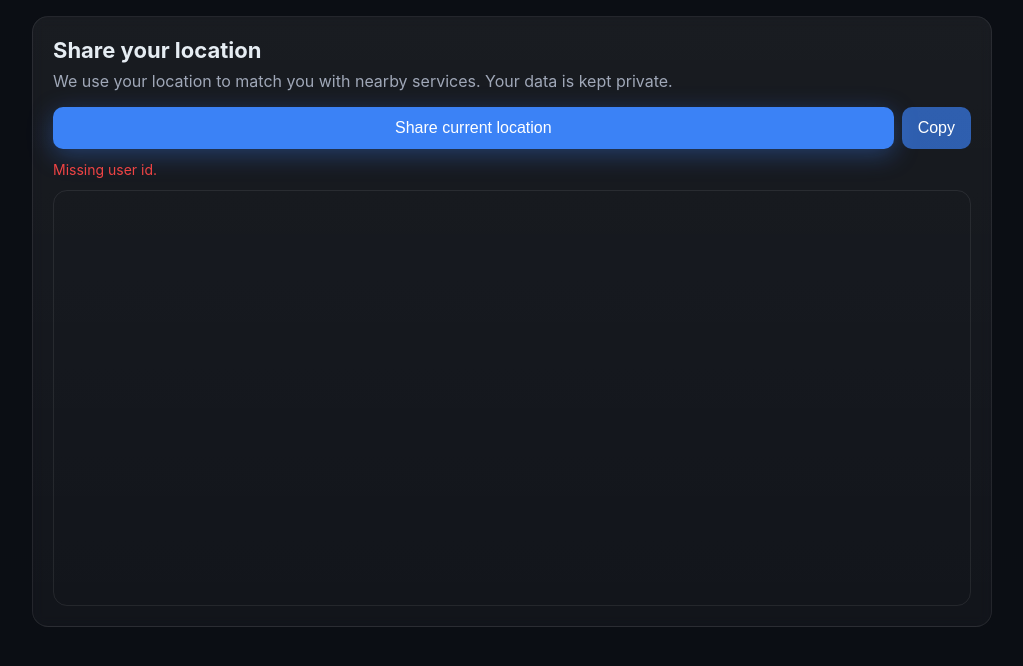
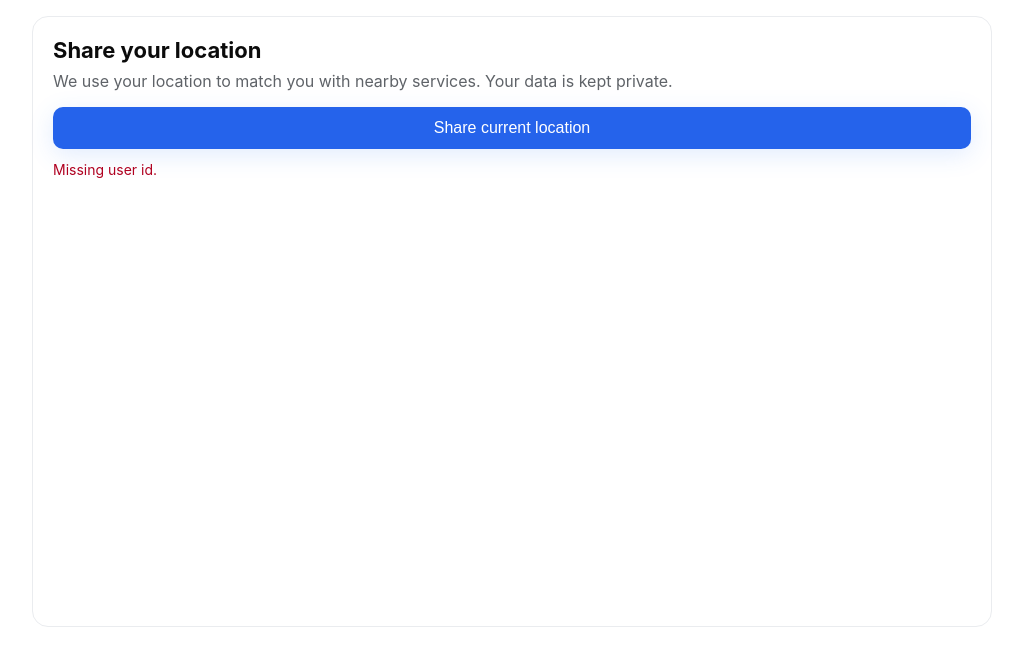
Before and after one commit to sourbhryadav1/map-webpage, a plain HTML site: page index.html in a window 1280 px wide. Shown: the whole page, without its empty margins (128-1151 px from the left). Drawn offline with nearby package versions, Linux system fonts and the light colour scheme.

Commit message:
Update index.html

```diff
--- a/index.html
+++ b/index.html
@@ -8,16 +8,16 @@
     <link rel="preconnect" href="https://unpkg.com">
     <link rel="stylesheet" href="https://unpkg.com/leaflet@1.9.4/dist/leaflet.css" integrity="sha256-p4NxAoJBhIIN+hmNHrzRCf9tD/miZyoHS5obTRR9BMY=" crossorigin=""/>
     <style>
-      :root { --bg:#0b0e14; --card:#101623; --muted:#a0a8b8; --fg:#e6edf3; --brand:#3b82f6; --ok:#16a34a; --err:#ef4444; }
+      :root { --bg:#ffffff; --card:#ffffff; --muted:#5f6368; --fg:#0b0b0b; --brand:#2563eb; --ok:#16a34a; --err:#b00020; }
       * { box-sizing: border-box; }
       body { font-family: Inter, system-ui, -apple-system, Segoe UI, Roboto, Arial, sans-serif; margin: 0; padding: 16px; background: var(--bg); color: var(--fg); }
       .wrap { max-width: 960px; margin: 0 auto; }
-      .card { background: linear-gradient(180deg, rgba(255,255,255,0.06), rgba(255,255,255,0.03)); border: 1px solid rgba(255,255,255,0.08); backdrop-filter: blur(6px); border-radius: 16px; padding: 16px; }
+      .card { background: var(--card); border: 1px solid #eaecef; border-radius: 16px; padding: 16px; }
       h1 { margin: 0 0 6px; font-size: 20px; }
       p { margin: 8px 0 16px; color: var(--muted); }
-      .actions { display: grid; grid-template-columns: 1fr auto; gap: 8px; align-items: center; }
-      button { background: var(--brand); color: white; border: none; padding: 12px 16px; border-radius: 10px; cursor: pointer; font-size: 16px; box-shadow: 0 6px 24px rgba(59,130,246,.35); }
-      button:disabled { background: #3b82f6aa; box-shadow: none; cursor: not-allowed; }
+      .actions { display: grid; grid-template-columns: 1fr; gap: 8px; align-items: center; }
+      button { background: var(--brand); color: white; border: none; padding: 12px 16px; border-radius: 10px; cursor: pointer; font-size: 16px; box-shadow: 0 6px 24px rgba(59,130,246,.15); }
+      button:disabled { background: #a3b6f6; box-shadow: none; cursor: not-allowed; }
       #map { height: 52vh; min-height: 280px; width: 100%; border-radius: 14px; margin-top: 12px; border: 1px solid rgba(255,255,255,0.08); }
       .status { margin-top: 12px; font-size: 14px; }
       .ok { color: var(--ok); }
@@ -33,7 +33,6 @@
         <p>We use your location to match you with nearby services. Your data is kept private.</p>
         <div class="actions">
           <button id="shareBtn">Share current location</button>
-          <button id="copyBtn" title="Copy coordinates" disabled>Copy</button>
         </div>
         <div id="status" class="status"></div>
         <div id="coords" class="coords"></div>
@@ -44,7 +43,6 @@
     <script src="https://unpkg.com/leaflet@1.9.4/dist/leaflet.js" integrity="sha256-20nQCchB9co0qIjJZRGuk2/Z9VM+kNiyxNV1lvTlZBo=" crossorigin=""></script>
     <script>
       const shareBtn = document.getElementById('shareBtn');
-      const copyBtn = document.getElementById('copyBtn');
       const statusEl = document.getElementById('status');
       const coordsEl = document.getElementById('coords');
       let userId = null;
@@ -66,11 +64,6 @@
         copyBtn.disabled = false;
       }
 
-      copyBtn.addEventListener('click', () => {
-        if (!coordsEl.textContent) return;
-        navigator.clipboard.writeText(coordsEl.textContent);
-      });
-
       shareBtn.addEventListener('click', async () => {
         if (!userId) return setStatus('Missing user id.', false);
         if (!navigator.geolocation) {
@@ -85,7 +78,9 @@
           else updateMarker(latitude, longitude);
           setStatus('Sending to server…');
           try {
-            const res = await fetch('/api/location', {
+            const apiBase = getQueryParam('backend');
+            const postUrl = (apiBase ? apiBase.replace(/\/$/, '') : '') + '/api/location';
+            const res = await fetch(postUrl || '/api/location', {
               method: 'POST',
               headers: { 'Content-Type': 'application/json' },
               body: JSON.stringify({ user_id: userId, latitude, longitude })
@@ -116,7 +111,8 @@
 
       // bootstrap
       (function init(){
-        userId = getQueryParam('user_id');
+        // Read according to required format: ?id=<user_id>&backend=<url>
+        userId = getQueryParam('id');
         if (!userId) setStatus('Missing user id.', false);
         // Attempt to show approximate map using browser geolocation (no post yet)
         if (navigator.geolocation) {
```
